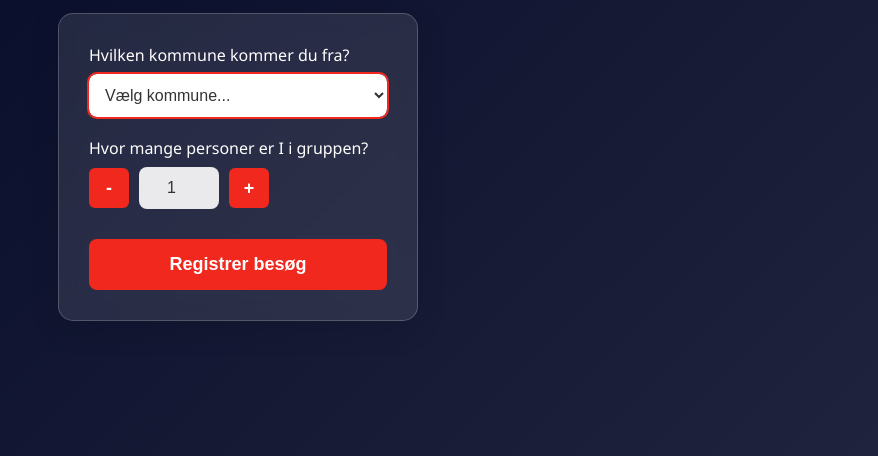
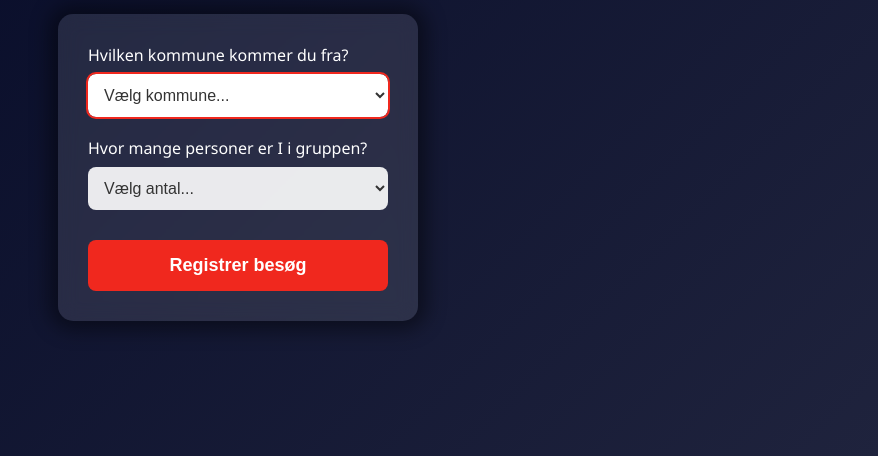
Before and after one commit to jesttv2n/checkin, a website: page public/index.html in a window 1280 px wide. Shown: the part 344-800 px from the top of the page, without its empty margins (402-1280 px from the left). Drawn offline with Linux system fonts and the light colour scheme; no server answers.

Commit message:
Design tweaks and new QR code

```diff
--- a/public/index.html
+++ b/public/index.html
@@ -50,8 +50,7 @@
         backdrop-filter: blur(10px);
         border-radius: 15px;
         padding: 30px;
-        box-shadow: 0 8px 32px rgba(0, 0, 0, 0.1);
-        border: 1px solid rgba(255, 255, 255, 0.2);
+        box-shadow: 0px 0px 19px 9px #0000006e;
       }
 
       .form-group {
@@ -108,11 +107,6 @@
       .number-btn:disabled {
         opacity: 0.5;
         cursor: not-allowed;
-      }
-
-      #antal {
-        text-align: center;
-        max-width: 80px;
       }
 
       .submit-btn {
@@ -320,23 +314,19 @@
 
           <div class="form-group">
             <label for="antal">Hvor mange personer er I i gruppen?</label>
-            <div class="number-input">
-              <button
-                type="button"
-                class="number-btn"
-                onclick="changeNumber(-1)"
-              >
-                -
-              </button>
-              <input type="number" id="antal" value="1" min="1" max="50" />
-              <button
-                type="button"
-                class="number-btn"
-                onclick="changeNumber(1)"
-              >
-                +
-              </button>
-            </div>
+            <select id="antal" required>
+              <option value="">Vælg antal...</option>
+              <option value="1">1 person</option>
+              <option value="2">2 personer</option>
+              <option value="3">3 personer</option>
+              <option value="4">4 personer</option>
+              <option value="5">5 personer</option>
+              <option value="6">6 personer</option>
+              <option value="7">7 personer</option>
+              <option value="8">8 personer</option>
+              <option value="9">9 personer</option>
+              <option value="10">10 personer</option>
+            </select>
           </div>
 
           <button type="submit" class="submit-btn" id="submitBtn">
```
Also changed, not shown: public/assets/display.css (+4 -7 lines), public/assets/qr-code.png.
